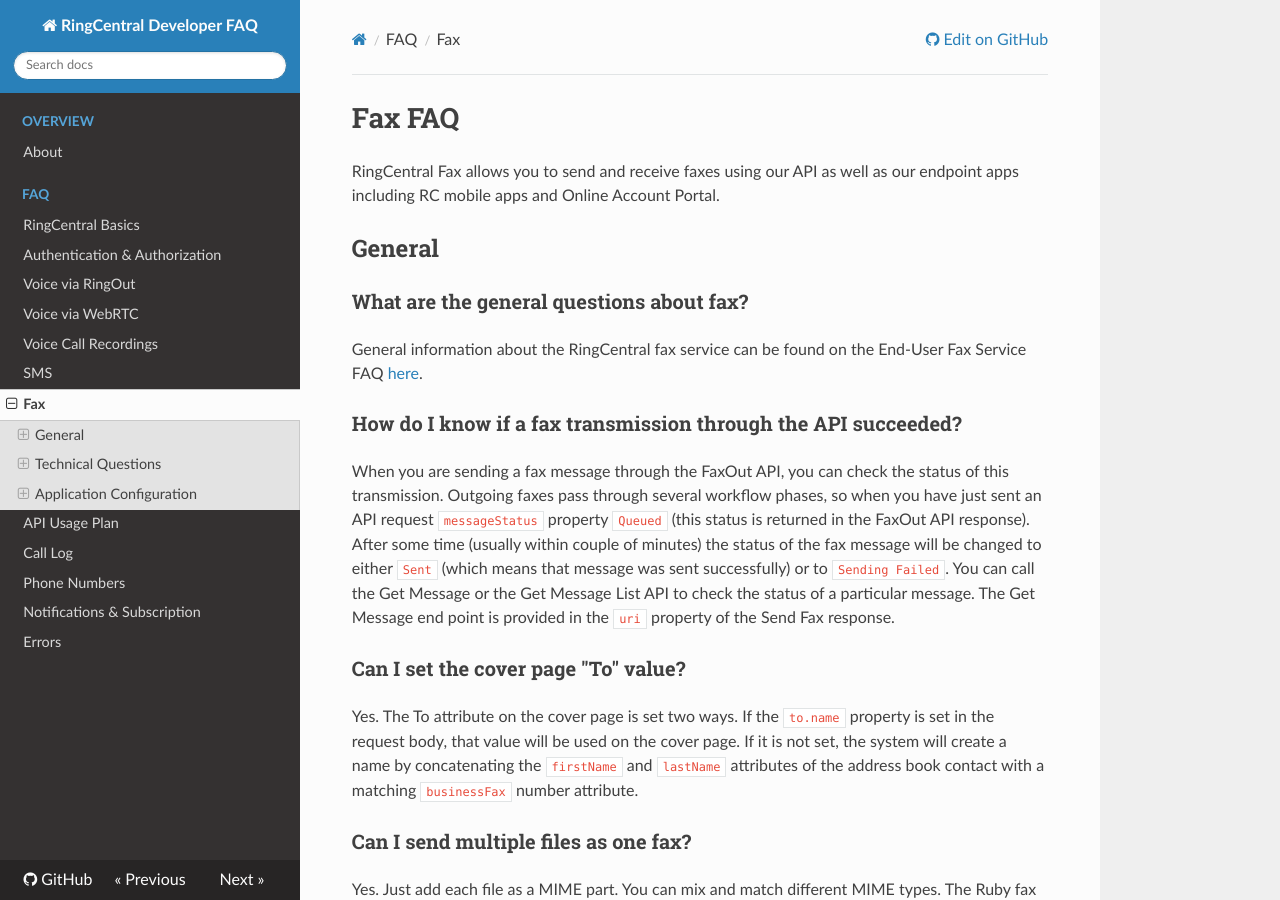
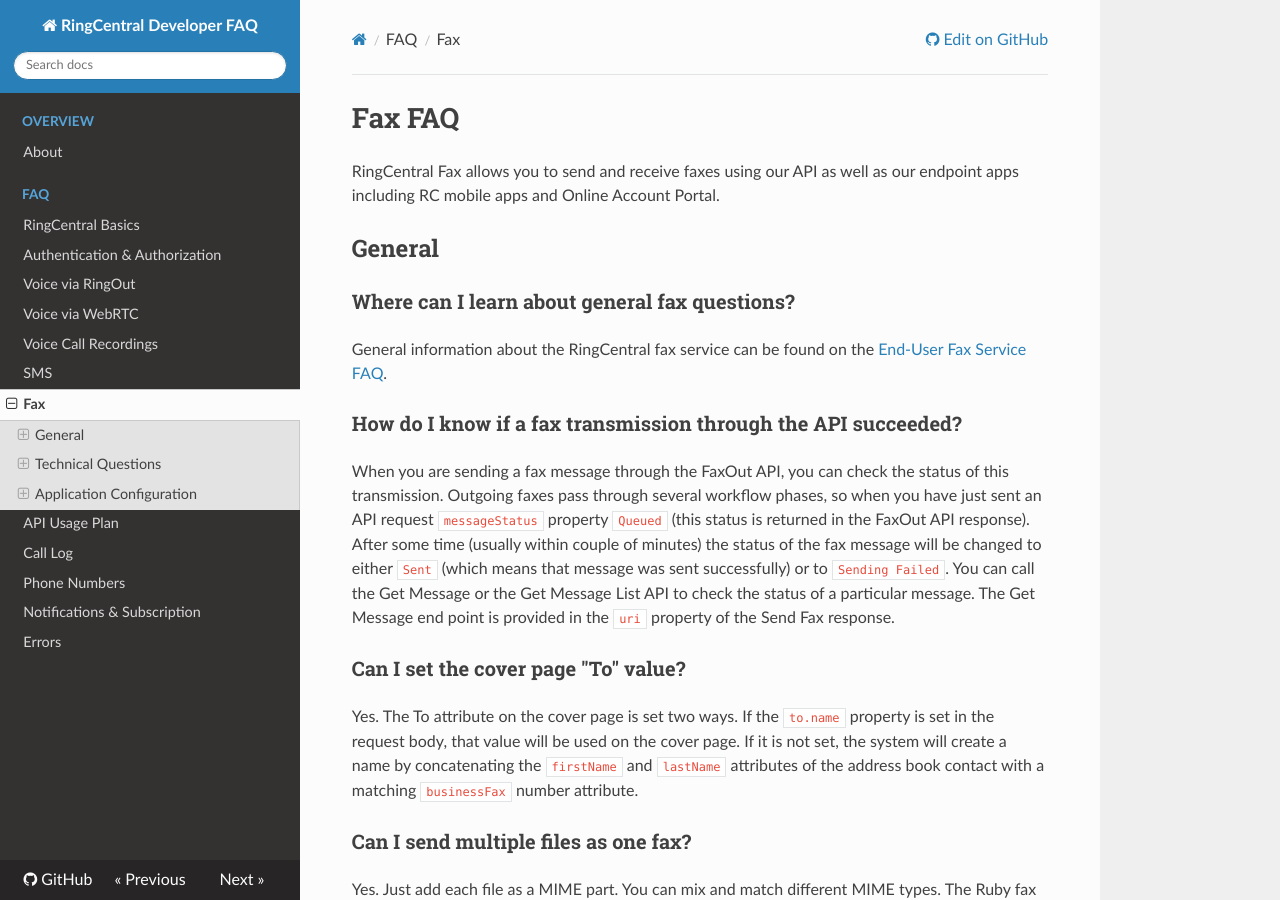
Before and after one commit to ringcentral/ringcentral-faq, an MkDocs documentation site: the page built from docs/fax.md, in a window 1280 px wide and 900 px high. Built offline with MkDocs 1.6.1, drawn with Linux system fonts in a browser that asks for light colours; nearby versions of some CDN libraries; old or Windows-style settings are respelled for this version of MkDocs.

Commit message:
update docs

```diff
--- a/docs/fax.md
+++ b/docs/fax.md
@@ -4,9 +4,9 @@
 
 ## General
 
-### What are the general questions about fax?
+### Where can I learn about general fax questions?
 
-General information about the RingCentral fax service can be found on the End-User Fax Service FAQ [here](http://success.ringcentral.com/articles/en_US/RC_Knowledge_Article/7027).
+General information about the RingCentral fax service can be found on the [End-User Fax Service FAQ](http://success.ringcentral.com/articles/en_US/RC_Knowledge_Article/7027).
 
 ### How do I know if a fax transmission through the API succeeded?
 
```
